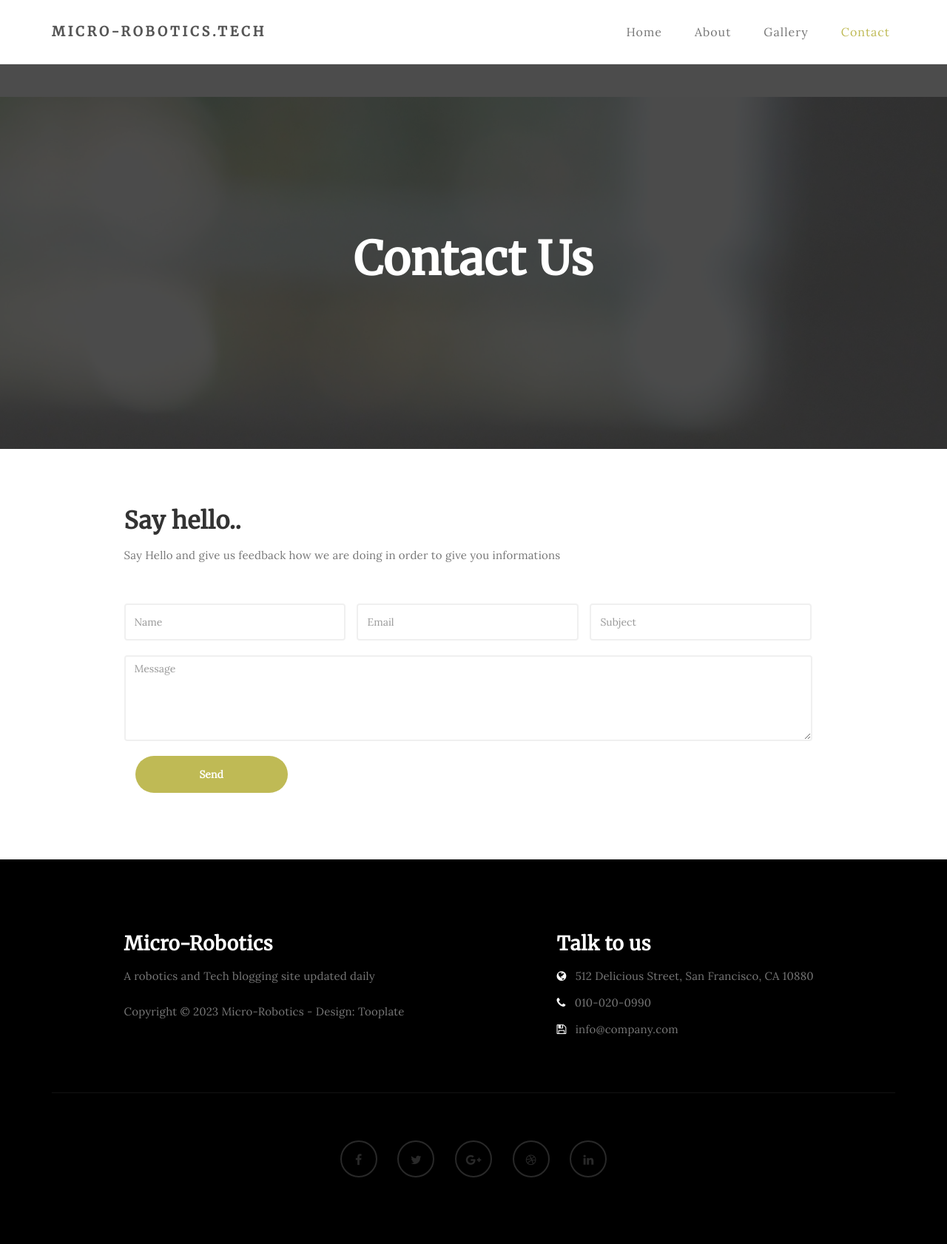
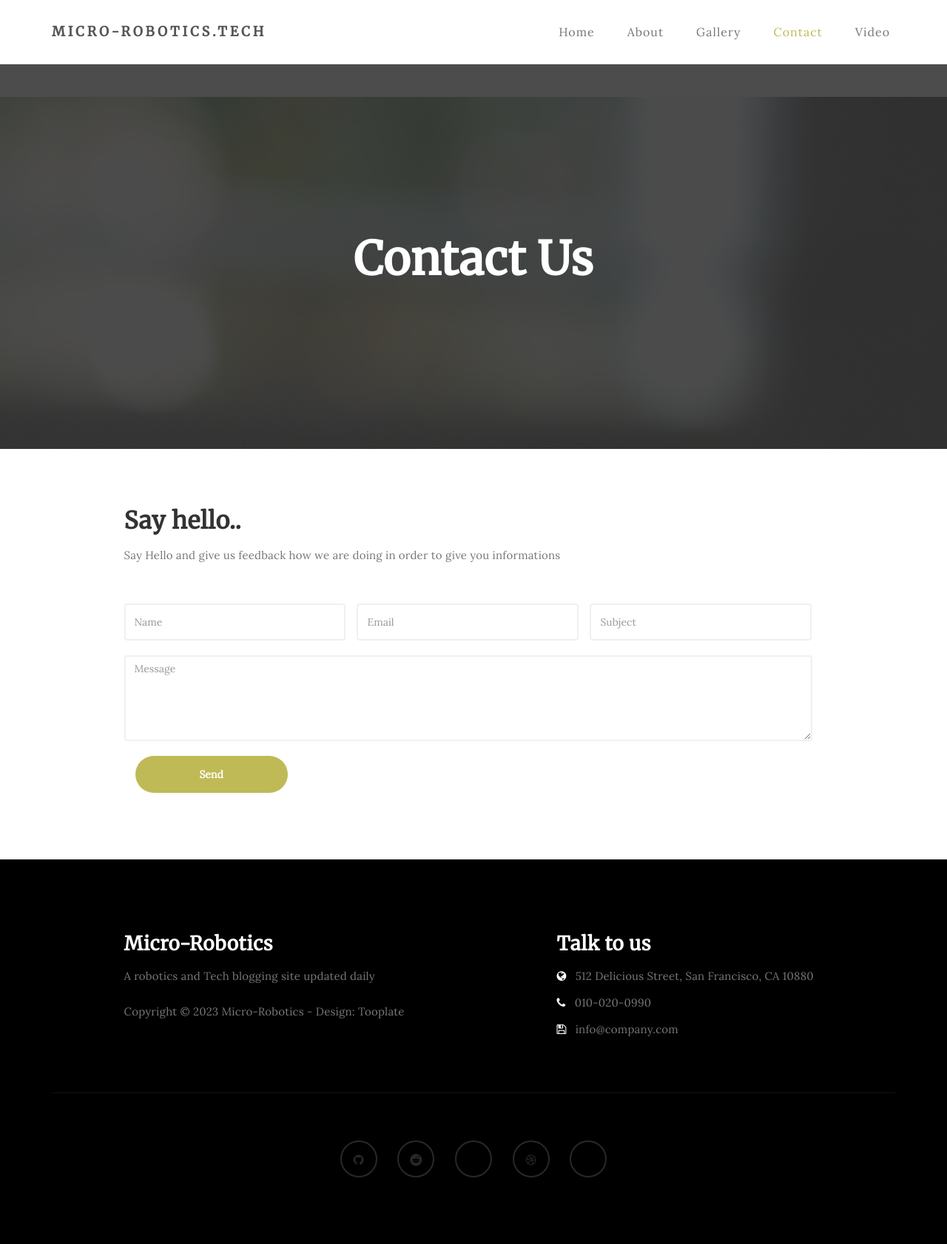
Before and after one commit to rajrupdasofficial/bloggy, a Django app: page /contact in a window 1280 px wide. Shown: the whole page at 74% size. Run offline with Django 4.2, Linux system fonts and the light colour scheme; data comes from the database, SQL or seed files in the repository; some libraries are stand-ins or nearby versions.

Commit message:
static template fixed

```diff
--- a/app/templates/contact.html
+++ b/app/templates/contact.html
@@ -55,6 +55,7 @@ http://www.tooplate.com/view/2085-neuron
                     <li><a href="{% url 'about' %}">About</a></li>
                     <li><a href="{% url 'gallery' %}">Gallery</a></li>
                     <li class="active"><a href="{% url 'contact' %}">Contact</a></li>
+                    <li><a href="{% url 'allvideos' %}">Video</a></li>
                </ul>
           </div>
 
@@ -147,11 +148,11 @@ http://www.tooplate.com/view/2085-neuron
 
                <div class="col-md-12 col-sm-12">
                     <ul class="social-icon">
-                         <li><a href="#" class="fa fa-facebook"></a></li>
-                         <li><a href="#" class="fa fa-twitter"></a></li>
-                         <li><a href="#" class="fa fa-google-plus"></a></li>
+                         <li><a href="#" class="fa fa-github"></a></li>
+                         <li><a href="#" class="fa fa-reddit"></a></li>
+                         <li><a href="#" class="fa fa-gitlab"></a></li>
                          <li><a href="#" class="fa fa-dribbble"></a></li>
-                         <li><a href="#" class="fa fa-linkedin"></a></li>
+                         <li><a href="#" class="fa fa-mastodon"></a></li>
                     </ul>
                </div>
 
--- a/app/templates/index.html
+++ b/app/templates/index.html
@@ -153,9 +153,9 @@ http://www.tooplate.com/view/2085-neuron
                     <ul class="social-icon">
                          <li><a href="#" class="fa fa-github"></a></li>
                          <li><a href="#" class="fa fa-reddit"></a></li>
-                         <li><a href="#" class="fa fa-google-plus"></a></li>
+                         <li><a href="#" class="fa fa-gitlab"></a></li>
                          <li><a href="#" class="fa fa-dribbble"></a></li>
-                         <li><a href="#" class="fa fa-linkedin"></a></li>
+                         <li><a href="#" class="fa fa-mastodon"></a></li>
                     </ul>
                </div>
 
```
Also changed, not shown: app/templates/gallery.html (+5 -4 lines), app/templates/single-post.html (+5 -12 lines), app/templates/tempwatch.html (+7 -8 lines).
